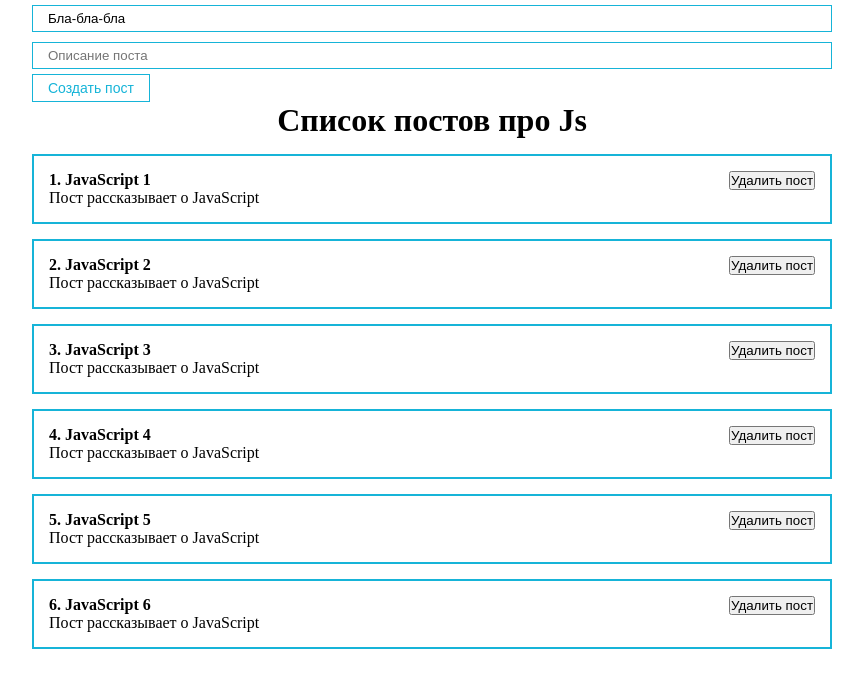
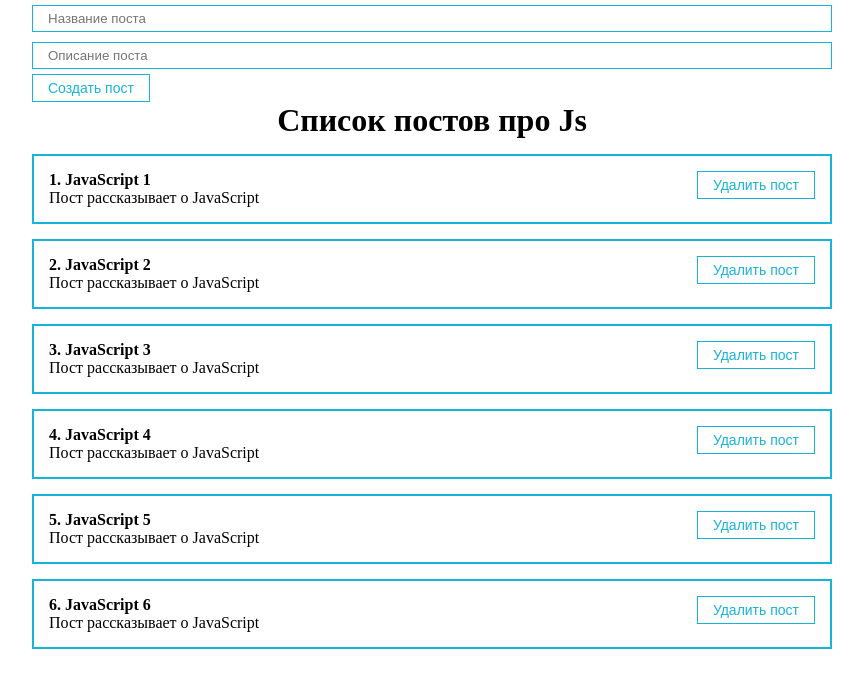
Before and after one commit to RainbowEclipsee/react-new-app, a React (Create React App) app: page / in a window 1280 px wide. Shown: the top 688 px of the page, without its empty margins (208-1071 px from the left). Built offline with nearby package versions, Linux system fonts and the light colour scheme.

Commit message:
create PostForm and added delete on Btn

```diff
--- a/src/App.js
+++ b/src/App.js
@@ -1,10 +1,11 @@
-import React, { useState, useRef } from 'react'
+import React, { useState } from 'react'
+import PostForm from './components/PostForm'
 // import ClassCounter from './components/ClassCounter'
 // import Counter from './components/Counter'
 // import PostItem from './components/PostItem'
 import PostList from './components/PostList'
-import MyButton from './components/UI/button/MyButton'
-import MyInput from './components/UI/input/MyInput'
+// import MyButton from './components/UI/button/MyButton'
+// import MyInput from './components/UI/input/MyInput'
 import './styles/App.css'
 
 function App() {
@@ -17,43 +18,22 @@
     { id: 6, title: 'JavaScript 6', body: 'Пост рассказывает о JavaScript' },
   ])
 
-  const [title, setTitle] = useState('Бла-бла-бла')
-  const [body, setBody] = useState('')
-
-  const addNewPost = (b) => {
-    b.preventDefault()
-    // Создаем новый пост
-    const newPost = {
-      id: Date.now(),
-      title,
-      body,
-    }
-    // Добавляем созданный объект в уже созданный массив постов setPosts
+  const createPost = (newPost) => {
     setPosts([...posts, newPost])
-    //Очищаем наши input`s
-    setTitle('')
-    setBody('')
+  }
+  // Получаем post из дочернего компонента
+  const removePost = (post) => {
+    setPosts(posts.filter((p) => p.id !== post.id))
   }
 
   return (
     <div className="App">
-      <form>
-        {/* Управляемый компонент на onChange реализовано двуст.связывание*/}
-        <MyInput
-          value={title}
-          onChange={(e) => setTitle(e.target.value)}
-          type="text"
-          placeholder="Название поста"
-        ></MyInput>
-        <MyInput
-          value={body}
-          onChange={(e) => setBody(e.target.value)}
-          type="text"
-          placeholder="Описание поста"
-        ></MyInput>
-        <MyButton onClick={addNewPost}>Создать пост</MyButton>
-      </form>
-      <PostList posts={posts} title={'Список постов про Js'} />
+      <PostForm create={createPost} />
+      <PostList
+        remove={removePost}
+        posts={posts}
+        title={'Список постов про Js'}
+      />
     </div>
   )
 }
--- /dev/null
+++ b/src/components/PostForm.jsx
@@ -0,0 +1,41 @@
+import React from 'react'
+import MyButton from './UI/button/MyButton'
+import MyInput from './UI/input/MyInput'
+import { useState } from 'react'
+
+const PostForm = ({ create }) => {
+  const [post, setPost] = useState({ title: '', body: '' })
+
+  const addNewPost = (b) => {
+    b.preventDefault()
+    // Добавляем созданный объект в уже созданный массив постов setPosts
+    const newPost = {
+      ...post,
+      id: Date.now(),
+    }
+    create(newPost)
+    //Очищаем наши input`s
+    setPost({ title: '', body: '' })
+  }
+
+  return (
+    <form>
+      {/* Управляемый компонент на onChange реализовано двуст.связывание*/}
+      <MyInput
+        value={post.title}
+        onChange={(e) => setPost({ ...post, title: e.target.value })}
+        type="text"
+        placeholder="Название поста"
+      ></MyInput>
+      <MyInput
+        value={post.body}
+        onChange={(e) => setPost({ ...post, body: e.target.value })}
+        type="text"
+        placeholder="Описание поста"
+      ></MyInput>
+      <MyButton onClick={addNewPost}>Создать пост</MyButton>
+    </form>
+  )
+}
+
+export default PostForm
--- a/src/components/PostItem.jsx
+++ b/src/components/PostItem.jsx
@@ -1,4 +1,5 @@
 import React from 'react'
+import MyButton from './UI/button/MyButton'
 
 const PostItem = (props) => {
   return (
@@ -10,7 +11,9 @@
         <div>{props.post.body}</div>
       </div>
       <div className="post__btn">
-        <button>Удалить пост</button>
+        <MyButton onClick={() => props.remove(props.post)}>
+          Удалить пост
+        </MyButton>
       </div>
     </div>
   )
--- a/src/components/PostList.jsx
+++ b/src/components/PostList.jsx
@@ -1,12 +1,17 @@
 import React from 'react'
 import PostItem from './PostItem'
 
-const PostList = ({ posts, title }) => {
+const PostList = ({ posts, title, remove }) => {
   return (
     <div className="App">
       <h1 style={{ textAlign: 'center' }}>{title}</h1>
       {posts.map((post, index) => (
-        <PostItem number={index + 1} post={post} key={post.id} />
+        <PostItem
+          remove={remove}
+          number={index + 1}
+          post={post}
+          key={post.id}
+        />
       ))}
     </div>
   )
```
